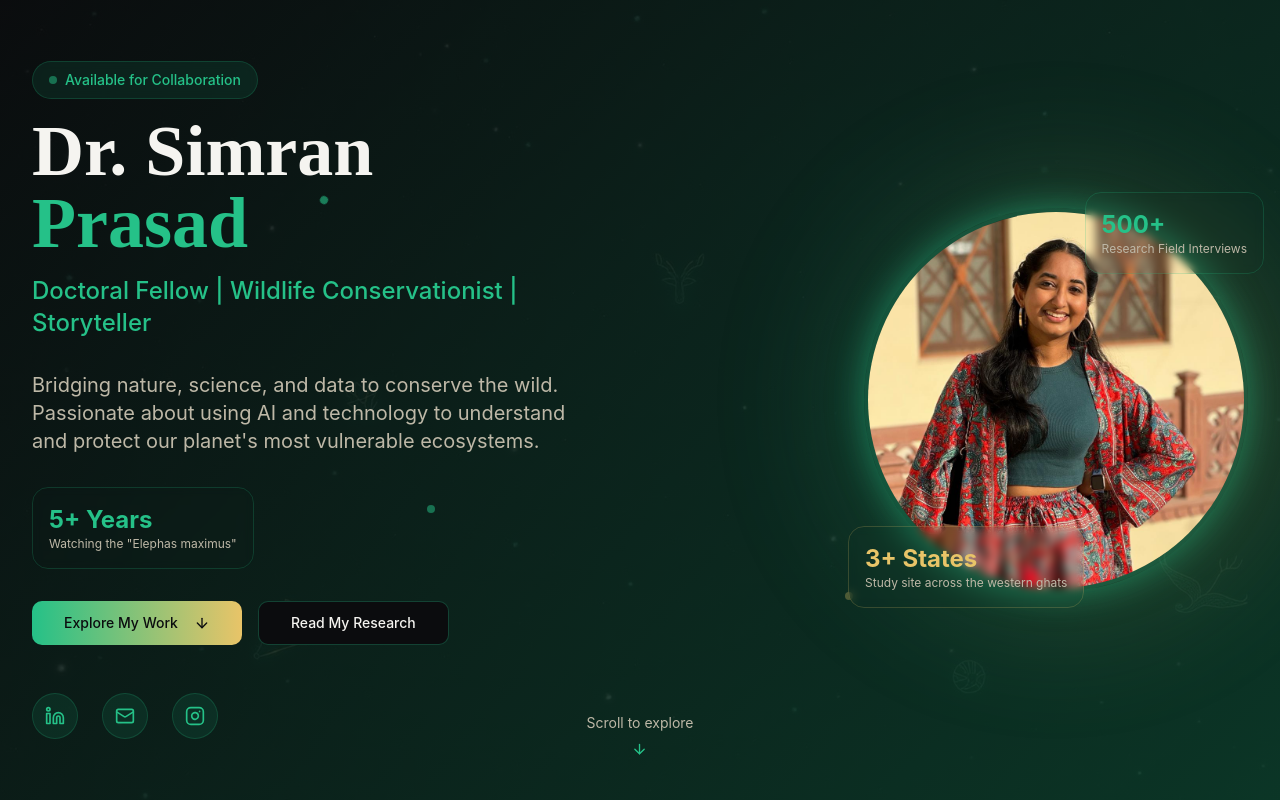
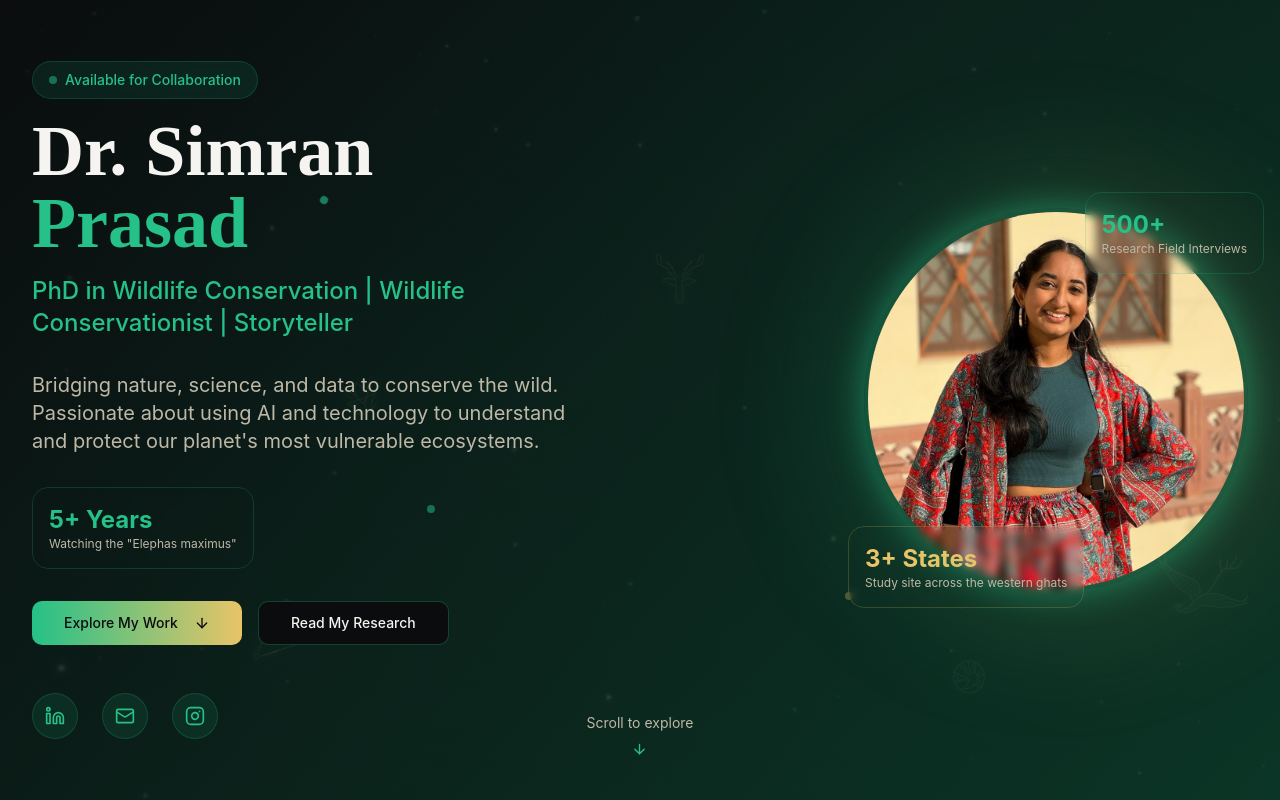
Before and after one commit to rsprasad20/simran-wild-glow, a React (Vite) app: page / in a window 1280 px wide. Shown: the top 800 px of the page. Built offline with nearby package versions, Linux system fonts and the light colour scheme.

Commit message:
Update doctoral fellowship text

```diff
--- a/src/components/HeroSection.tsx
+++ b/src/components/HeroSection.tsx
@@ -45,7 +45,7 @@ const HeroSection = () => {
               </h1>
 
               <p className="text-xl md:text-2xl text-wildlife-emerald font-medium">
-                Doctoral Fellow | Wildlife Conservationist | Storyteller
+                PhD in Wildlife Conservation | Wildlife Conservationist | Storyteller
               </p>
             </div>
 
```
